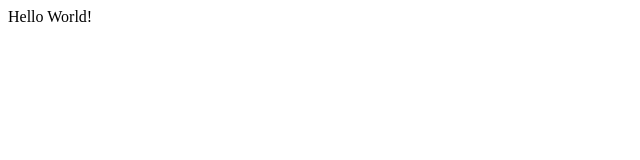
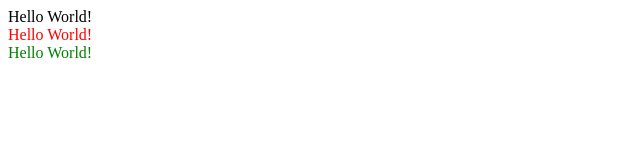
Before and after one commit to hyongti/frameworkless-frontend, a website with bundled scripts: page practice/web_components/index.html in a window 1280 px wide. Shown: the whole page, without its empty margins (0-640 px from the left). Built offline with nearby package versions, Linux system fonts and the light colour scheme.

Commit message:
웹 컴포넌트(1) - 속성을 가진 컴포넌트
getter와 setter(getAttribute, setAttribute)를 사용해 속성을 업데이트 하기

```diff
--- a/practice/web_components/components/HelloWorld.js
+++ b/practice/web_components/components/HelloWorld.js
@@ -1,7 +1,22 @@
+const DEFAULT_COLOR = "black";
+
 export default class HelloWorld extends HTMLElement {
+  get color() {
+    return this.getAttribute("color") || DEFAULT_COLOR;
+  }
+
+  set color(value) {
+    this.setAttribute("color", value);
+  }
+
   connectedCallback() {
     window.requestAnimationFrame(() => {
-      this.innerHTML = "<div>Hello World!</div>";
+      const div = document.createElement("div");
+      div.textContent = "Hello World!";
+
+      div.style.color = this.color;
+
+      this.appendChild(div);
     });
   }
 }
--- a/practice/web_components/index.html
+++ b/practice/web_components/index.html
@@ -2,10 +2,13 @@
   <head>
     <link rel="shortcut icon" href="../favicon.ico" />
     <title>Frameworkless Frontend Development: Web Components</title>
+    <!-- https://developer.mozilla.org/ko/docs/Web/Web_Components -->
   </head>
 
   <body>
-    <hello-world />
+    <hello-world></hello-world>
+    <hello-world color="red"></hello-world>
+    <hello-world color="green"></hello-world>
     <script type="module" src="index.js"></script>
   </body>
 </html>
```
